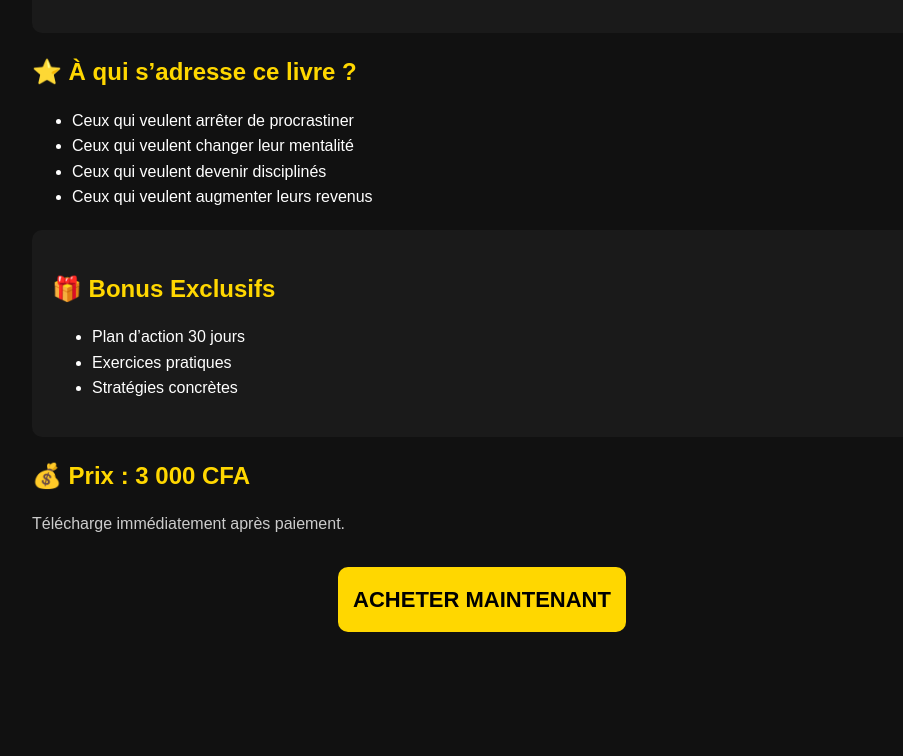
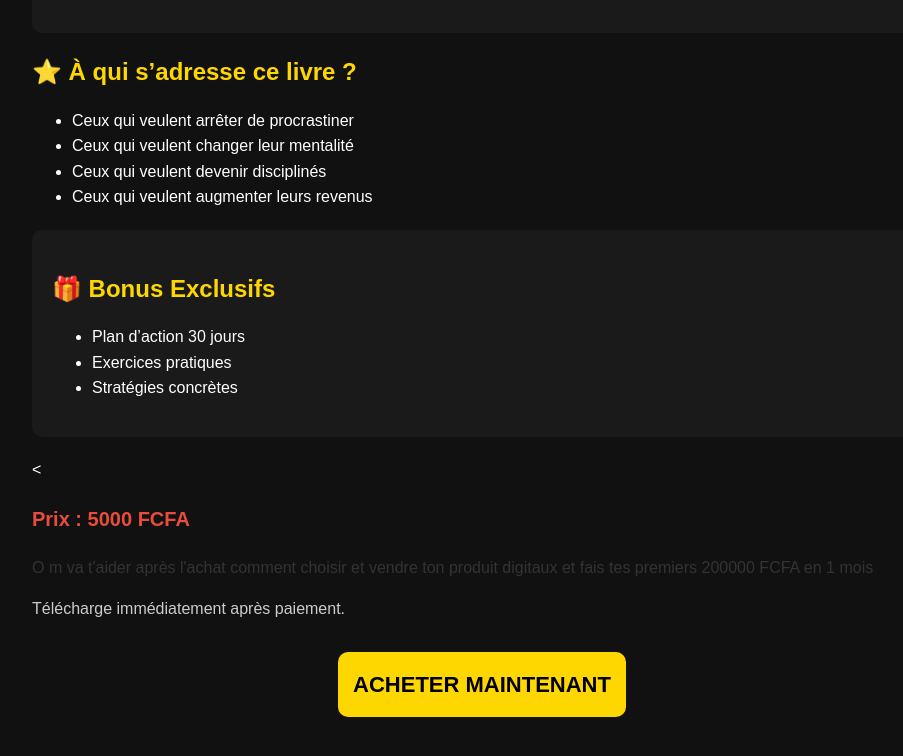
Before and after one commit to reussite775/page-vente-ebookS, a plain HTML site: page index.html in a window 1280 px wide. Shown: the part 720-1476 px from the top of the page, without its empty margins (158-1061 px from the left). Before the commit the page ends 1422 px from the top, so only its background shows below. Drawn offline with Linux system fonts and the light colour scheme.

Commit message:
Update index.html

```diff
--- a/index.html
+++ b/index.html
@@ -104,7 +104,15 @@
         </ul>
     </div>
 
-    <h2>💰 Prix : 3 000 CFA</h2>
+    <<!-- Prix du produit -->
+<p id="price" style="font-size:20px; color:#e74c3c; font-weight:bold; margin-top:20px;">
+    Prix : 5000 FCFA
+</p>
+
+<!-- Texte après l'achat -->
+<p style="font-size:16px; color:#333; margin-top:10px;">
+    O m va t'aider après l'achat comment choisir et vendre ton produit digitaux et fais tes premiers 200000 FCFA en 1 mois
+</p>
     <p style="color:#ccc;">Télécharge immédiatement après paiement.</p>
     <div class="cta">ACHETER MAINTENANT</div>
 </section>
```
